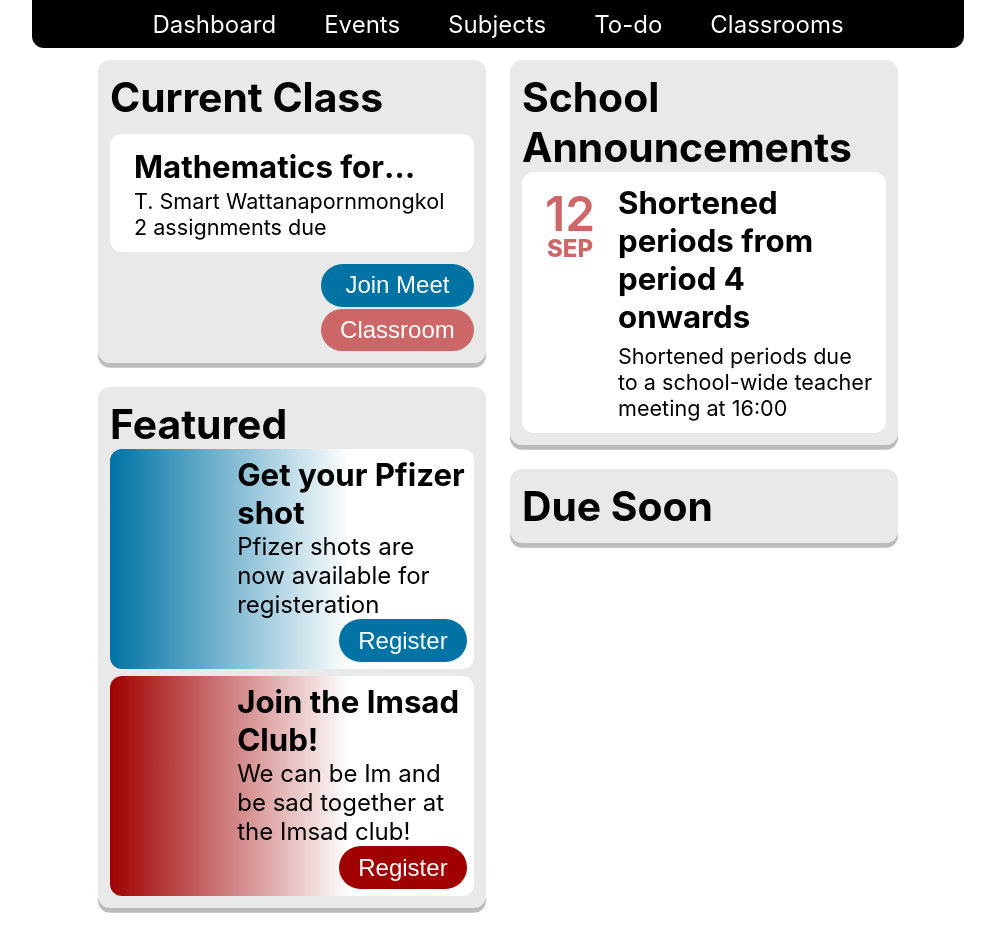
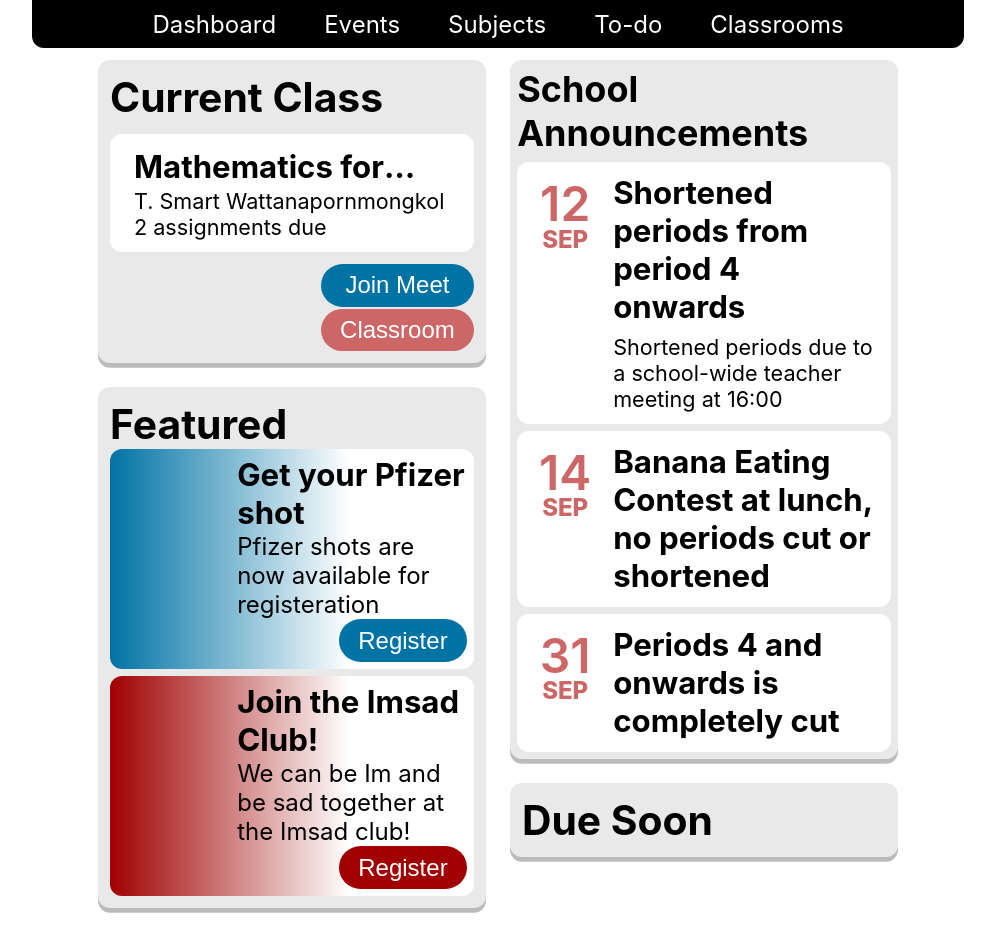
Before and after one commit to colony-school/Cschool-frontend, a Next.js app: page / in a window 1280 px wide. Shown: the whole page, without its empty margins (142-1137 px from the left). Built offline with nearby package versions, Linux system fonts and the light colour scheme.

Commit message:
Small announcement

```diff
--- a/src/pages/index.tsx
+++ b/src/pages/index.tsx
@@ -73,25 +73,57 @@ const Featured = (): JSX.Element => {
  * Official announcements from the school on shorten periods, meetings, events
  */
 const SchoolAnnouncements = (): JSX.Element => {
-    const Announcement = (): JSX.Element => {
+    const month: Array<string> = [
+        "JAN", "FEB", "MAR", "APR", "MAY", "JUN", "JUL", "AUG", "SEP", "OCT", "NOV", "DEC"
+    ]
+
+    type AnnouncementProps = {
+        title: string,
+        desc?: string,
+        date: Date,
+        source?: string,
+        main: boolean
+    }
+    const Announcement = ({ title, desc, date, source, main }: AnnouncementProps): JSX.Element => {
         return (
             <div className={styles["announcements-item-card"]}>
                 <div className={styles["announcements-item-date"]}>
-                    <div className={styles["announcements-item-date-number"]}>12</div>
-                    <div className={styles["announcements-item-date-month"]}>SEP</div>
+                    <div className={styles["announcements-item-date-number"]}>{date.getDate()}</div>
+                    <div className={styles["announcements-item-date-month"]}>{month[date.getMonth() - 1]}</div>
                 </div>
-                <div className={styles["announcements-item-content"]}>
-                    <h2 className={styles["announcements-item-header"]}>Shortened periods from period 4 onwards</h2>
-                    <p className={styles["announcements-item-desc"]}>Shortened periods due to a school-wide teacher meeting at 16:00</p>
-                </div>
+                {main
+                    ? <div className={styles["announcements-item-content"]}>
+                        <h2 className={styles["announcements-item-header"]}>{title}</h2>
+                        <p className={styles["announcements-item-desc"]}>{desc}</p>
+                    </div>
+                    : <div className={styles["announcements-item-content"]}>
+                        <h2 className={styles["announcements-item-header"]}>{title}</h2>
+                    </div>
+                }
             </div>
         );
     }
 
     return (
-        <section className={styles["card"]}>
+        <section className={styles["announcements-card"]}>
             <h1 className={styles["header"]}>School Announcements</h1>
-            <Announcement />
+            <Announcement
+                title="Shortened periods from period 4 onwards"
+                desc="Shortened periods due to a school-wide teacher meeting at 16:00"
+                date={new Date(2021, 9, 12)}
+                source="https://imsad.dev"
+                main={true}
+            />
+            <Announcement
+                title="Banana Eating Contest at lunch, no periods cut or shortened"
+                date={new Date(2021, 9, 14)}
+                main={false}
+            />
+            <Announcement
+                title="Periods 4 and onwards is completely cut"
+                date={new Date(2021, 9, 31)}
+                main={false}
+            />
         </section>
     );
 }
--- a/src/styles/pages/dashboard.module.scss
+++ b/src/styles/pages/dashboard.module.scss
@@ -99,6 +99,16 @@
     }
 }
 
+.announcements {
+    &-card {
+        @include cc.card();
+        display: flex;
+        flex-direction: column;
+        gap: 0.3rem;
+        padding: 0.3rem;
+    }
+}
+
 .announcements-item {
     &-card {
         @include cc.card-flat(p.$card);
```
